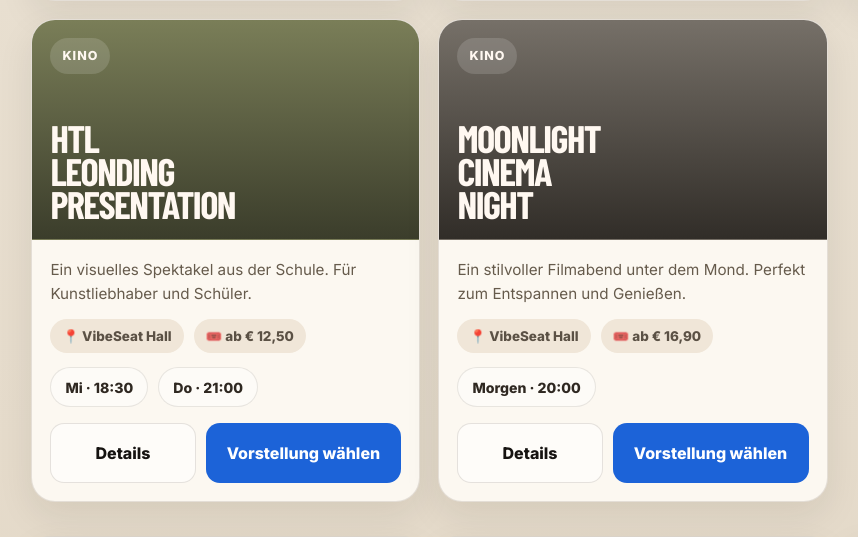
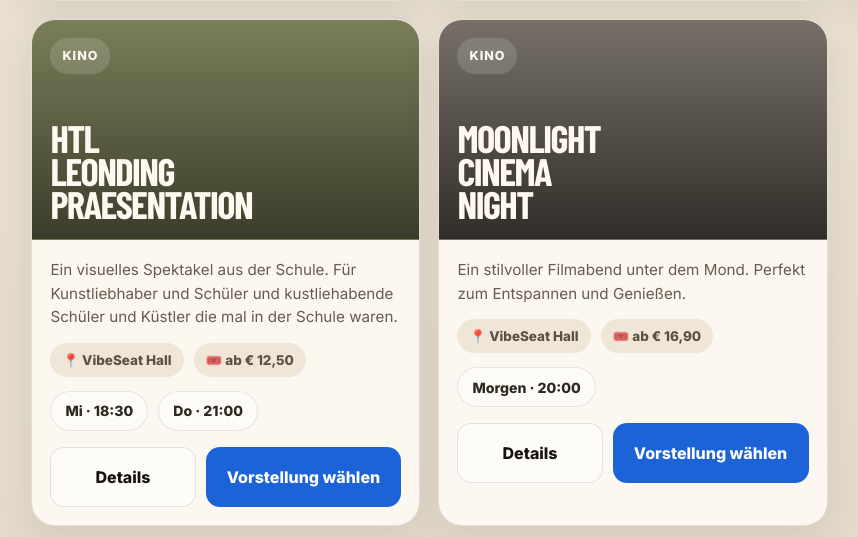
Before and after one commit to htl-leo-medtwt-projects/2526-3bhitm-sommerprojekt-whitexwolve, a PHP site: page / in a window 1280 px wide. Shown: the part 1769-2306 px from the top of the page, without its empty margins (7-865 px from the left). Run offline with PHP 8.4, Linux system fonts and the light colour scheme; some web fonts are replaced.

Commit message:
fix: hinzufügen von Kommentaren von Code, welche mit KI generiert / optimiert wurde

```diff
--- a/project/docker_php 2/htdocs/assets/css/style.css
+++ b/project/docker_php 2/htdocs/assets/css/style.css
@@ -602,3 +602,7 @@ button{
     width:100%;
   }
 }
+
+
+/* Style ist mit grundbasis von KI entstand und verfeinert und optimiert wurden so weit, bis die Webseite
+so stand, wie sie jetzt steht */
--- a/project/docker_php 2/htdocs/assets/js/main.js
+++ b/project/docker_php 2/htdocs/assets/js/main.js
@@ -1,4 +1,4 @@
-document.addEventListener('DOMContentLoaded', () => {
+
 const showtimeLinks = document.querySelectorAll('.vorstellungszeiten__eintrag');
 const searchInput = document.getElementById('search');
 const categorySelect = document.getElementById('category');
@@ -58,6 +58,7 @@ document.addEventListener('DOMContentLoaded', () => {
   resultCount.textContent = visibleCount;
   emptyState.hidden = visibleCount !== 0;
 
+  // Hilfe von KI: Wenn scrollToResults true ist, wird sanft zu den Ergebnissen gescrollt.
   if (scrollToResults) {
     resultSection.scrollIntoView({
       behavior: 'smooth',
@@ -90,4 +91,3 @@ document.addEventListener('DOMContentLoaded', () => {
 if (emptyResetButton) {
   emptyResetButton.addEventListener('click', resetFilters);
 }
-});
--- a/project/docker_php 2/htdocs/data/events.php
+++ b/project/docker_php 2/htdocs/data/events.php
@@ -46,9 +46,9 @@ $events = [
     ],
     [
         'id' => 4,
-        'title' => 'HTL Leonding Presentation',
+        'title' => 'HTL Leonding Praesentation',
         'category' => 'Kino',
-        'description' => 'Ein visuelles Spektakel aus der Schule. Für Kunstliebhaber und Schüler.',
+        'description' => 'Ein visuelles Spektakel aus der Schule. Für Kunstliebhaber und Schüler und kustliehabende Schüler und Küstler die mal in der Schule waren.',
         'price' => 12.50,
         'theme' => 'oliv',
         'shows' => [
```
Lines whose indentation alone changed are shown as unchanged.
